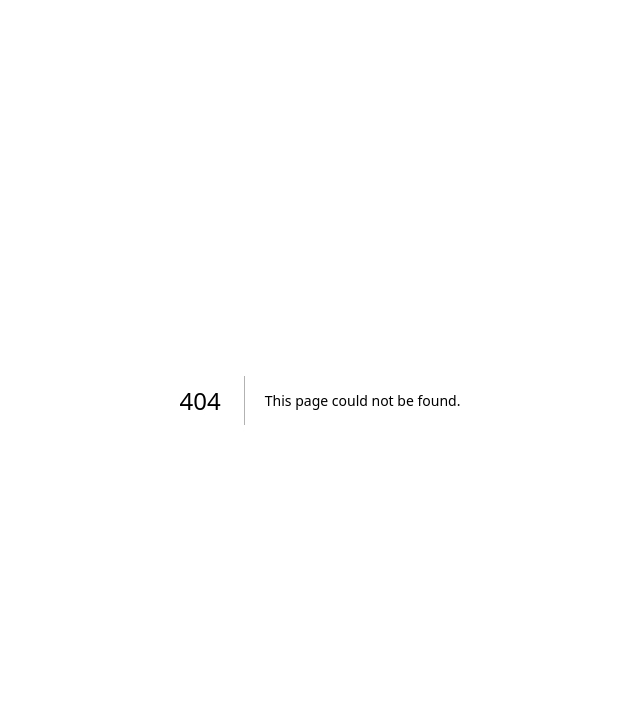
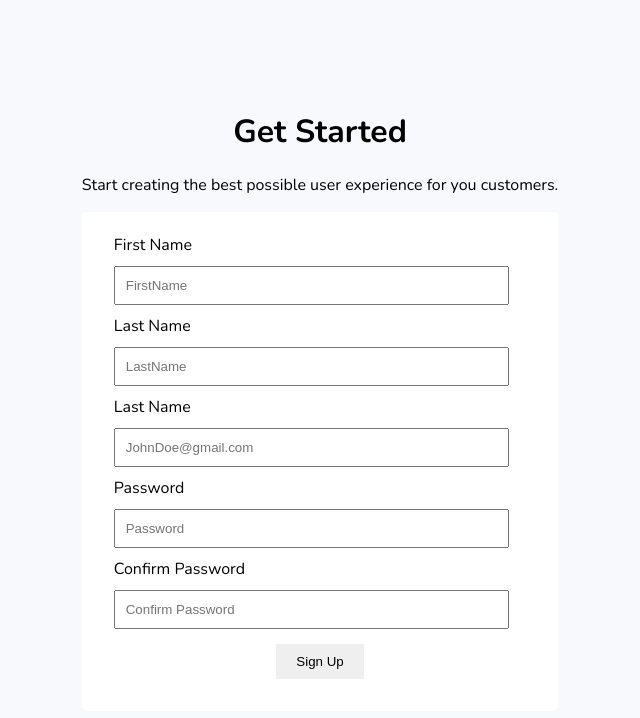
Before and after one commit to TEE2DWHY/admin-dashboard, a Next.js app: page /sign-up in a window 1280 px wide. Before the commit this address had no page. Shown: the top 718 px of the page, without its empty margins (320-960 px from the left). Built offline with nearby package versions, Linux system fonts and the light colour scheme.

Commit message:
started working on auth pages

```diff
--- a/app/not-found/page.jsx
+++ /dev/null
@@ -1,5 +0,0 @@
-const custom404 = () => {
-  return <h1>NotFound Page</h1>;
-};
-
-export default custom404;
--- /dev/null
+++ b/app/sign-up/page.jsx
@@ -0,0 +1,41 @@
+// styling
+import "../../styles/auth.css";
+const SignUp = () => {
+  return (
+    <>
+      <div className="sign-up">
+        <div className="signup-header">
+          <h1>Get Started</h1>
+          <p>
+            Start creating the best possible user experience for you customers.
+          </p>
+        </div>
+        <form>
+          <div>
+            <label htmlFor="firstName">First Name </label>
+            <input type="text" placeholder="FirstName" required />
+          </div>
+          <div>
+            <label htmlFor="lastName">Last Name</label>
+            <input type="text" placeholder="LastName" required />
+          </div>
+          <div>
+            <label htmlFor="email">Last Name</label>
+            <input type="email" placeholder="JohnDoe@gmail.com" required />
+          </div>
+          <div>
+            <label htmlFor="password">Password</label>
+            <input type="password" placeholder="Password" required />
+          </div>
+          <div>
+            <label htmlFor="confirmPassword">Confirm Password</label>
+            <input type="password" placeholder="Confirm Password" required />
+          </div>
+          <button type="submit">Sign Up</button>
+        </form>
+      </div>
+    </>
+  );
+};
+
+export default SignUp;
--- /dev/null
+++ b/styles/auth.css
@@ -0,0 +1,37 @@
+body {
+  display: flex;
+  align-items: center;
+  justify-content: center;
+  height: 100vh;
+  background-color: #f7f9fc;
+}
+/* Sign Up */
+.signup-header {
+  text-align: center;
+}
+form {
+  border: 2px solid #fff;
+  border-radius: 5px;
+  padding: 20px 30px;
+  background-color: #fff;
+}
+input {
+  display: block;
+  width: 90%;
+  margin: 10px 0;
+  padding: 10px;
+  outline-color: #000;
+}
+
+input:focus {
+  background-color: #f7f9fc;
+  color: #000;
+  transition: all 2s ease-in;
+}
+
+form button {
+  display: block;
+  margin: 15px auto 10px auto;
+  padding: 10px 20px;
+  border: none;
+}
```
